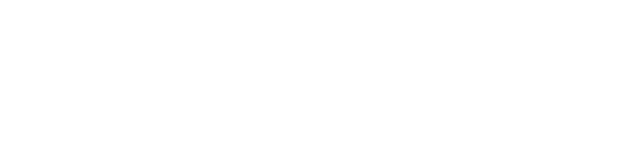
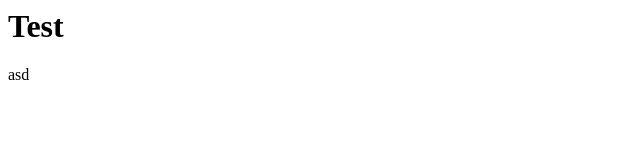
Before and after one commit to fedecape/fedecape.github.io, a plain HTML site: page index.html in a window 1280 px wide. Shown: the whole page, without its empty margins (0-640 px from the left). Drawn offline with Linux system fonts and the light colour scheme.

Commit message:
testing some more

```diff
--- a/index.html
+++ b/index.html
@@ -2,4 +2,8 @@
 <head>
 <title>fedecape's site</title>
 </head>
+<body>
+	<h1>Test</h1>
+	<p>asd</p>
+</body>
 </html>
```
